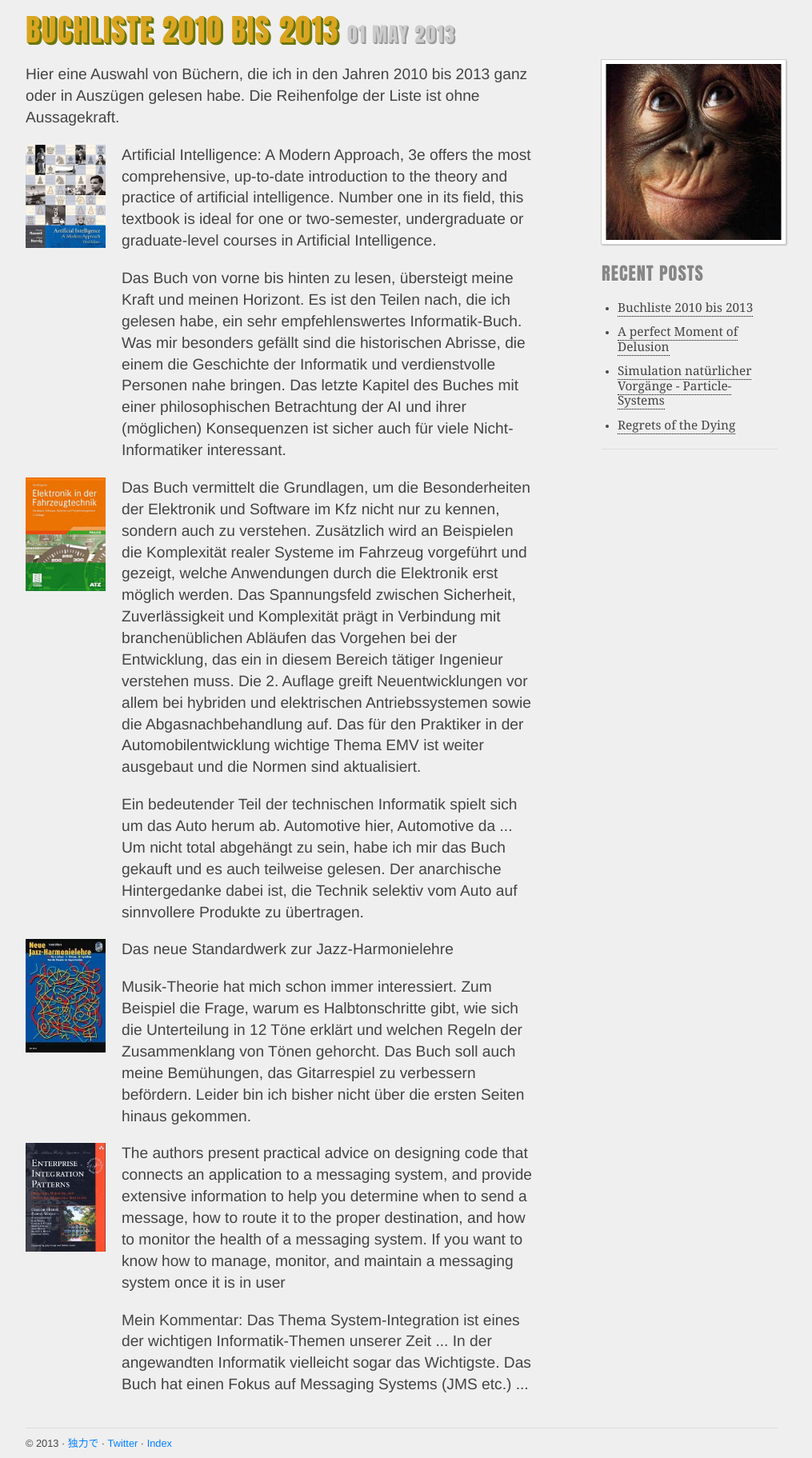
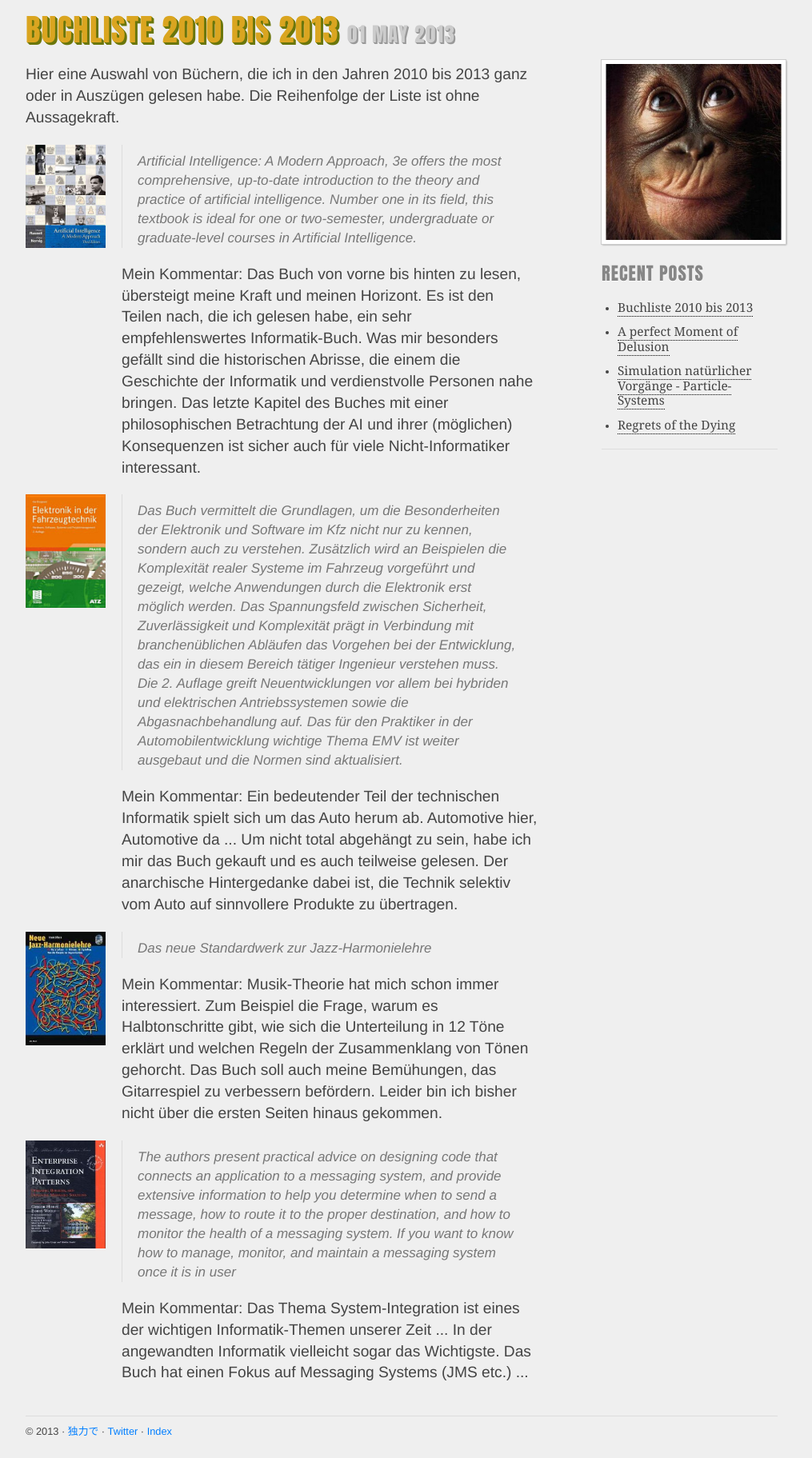
Before and after one commit to dokuryoku/dokuryoku.github.com, a Jekyll site: the page built from _posts/2013-05-01-Buchliste-I.html, in a window 1280 px wide. Shown: the whole page at 80% size, without its empty margins (128-1143 px from the left). Built offline with Jekyll 4.4.1, drawn with Linux system fonts in a browser that asks for light colours.

Commit message:
update posts

```diff
--- a/_posts/2013-05-01-Buchliste-I.html
+++ b/_posts/2013-05-01-Buchliste-I.html
@@ -8,12 +8,12 @@ title: "Buchliste 2010 bis 2013"
 gelesen habe. Die Reihenfolge der Liste ist ohne Aussagekraft.</p>
 
 <div class="two columns alpha"><img class="scale-with-grid" src="/images/book-9780136042594.jpg"/></div>
-<div class="nine columns omega"><p>Artificial Intelligence: A Modern Approach, 3e offers the most
+<div class="nine columns omega"><blockquote>Artificial Intelligence: A Modern Approach, 3e offers the most
 comprehensive, up-to-date introduction to the theory and practice of artificial intelligence.
 Number one in its field, this textbook is ideal for one or two-semester, undergraduate or
-graduate-level courses in Artificial Intelligence.</p>
+graduate-level courses in Artificial Intelligence.</blockquote>
 
-<p>Das Buch von vorne bis hinten zu lesen, übersteigt meine Kraft und meinen Horizont. Es ist
+<p>Mein Kommentar: Das Buch von vorne bis hinten zu lesen, übersteigt meine Kraft und meinen Horizont. Es ist
 den Teilen nach, die ich gelesen habe, ein sehr empfehlenswertes Informatik-Buch. Was mir besonders gefällt
 sind die historischen Abrisse, die einem die Geschichte der Informatik und verdienstvolle Personen
 nahe bringen. Das letzte Kapitel des Buches mit einer philosophischen Betrachtung der AI und
@@ -21,7 +21,7 @@ ihrer (möglichen) Konsequenzen ist sicher auch für viele Nicht-Informatiker in
 </div>
 
 <div class="two columns alpha"><img class="scale-with-grid" src="/images/book-9783834893376.jpg"/></div>
-<div class="nine columns omega"><p>Das Buch vermittelt die Grundlagen, um die Besonderheiten der
+<div class="nine columns omega"><blockquote>Das Buch vermittelt die Grundlagen, um die Besonderheiten der
 Elektronik und Software im Kfz nicht nur zu kennen, sondern auch zu verstehen. Zusätzlich wird
 an Beispielen die Komplexität realer Systeme im Fahrzeug vorgeführt und gezeigt, welche Anwendungen
 durch die Elektronik erst möglich werden. Das Spannungsfeld zwischen Sicherheit, Zuverlässigkeit
@@ -29,26 +29,26 @@ und Komplexität prägt in Verbindung mit branchenüblichen Abläufen das Vorgeh
 das ein in diesem Bereich tätiger Ingenieur verstehen muss. Die 2. Auflage greift Neuentwicklungen
 vor allem bei hybriden und elektrischen Antriebssystemen sowie die Abgasnachbehandlung auf. Das
 für den Praktiker in der Automobilentwicklung wichtige Thema EMV ist weiter ausgebaut und die
-Normen sind aktualisiert.</p>
+Normen sind aktualisiert.</blockquote>
 
-<p>Ein bedeutender Teil der technischen Informatik spielt sich um das Auto herum ab.
+<p>Mein Kommentar: Ein bedeutender Teil der technischen Informatik spielt sich um das Auto herum ab.
 Automotive hier, Automotive da ... Um nicht total abgehängt zu sein, habe ich mir das Buch
 gekauft und es auch teilweise gelesen. Der anarchische Hintergedanke dabei ist, die
 Technik selektiv vom Auto auf sinnvollere Produkte zu übertragen.</p>
 </div>
 
 <div class="two columns alpha"><img class="scale-with-grid" src="/images/book-99783795751241.jpg"/></div>
-<div class="nine columns omega"><p>Das neue Standardwerk zur Jazz-Harmonielehre</p>
-<p>Musik-Theorie hat mich schon immer interessiert. Zum Beispiel die Frage, warum es Halbtonschritte
+<div class="nine columns omega"><blockquote>Das neue Standardwerk zur Jazz-Harmonielehre</blockquote>
+<p>Mein Kommentar: Musik-Theorie hat mich schon immer interessiert. Zum Beispiel die Frage, warum es Halbtonschritte
 gibt, wie sich die Unterteilung in 12 Töne erklärt und welchen Regeln der Zusammenklang von Tönen
 gehorcht. Das Buch soll auch meine Bemühungen, das Gitarrespiel zu verbessern befördern.
 Leider bin ich bisher nicht über die ersten Seiten hinaus gekommen.</p></div>
 
 <div class="two columns alpha"><img class="scale-with-grid" src="/images/book-9780321200686.jpg"/></div>
-<div class="nine columns omega"><p>The authors present practical advice on designing code that connects
+<div class="nine columns omega"><blockquote>The authors present practical advice on designing code that connects
 an application to a messaging system, and provide extensive information to help you determine when to
 send a message, how to route it to the proper destination, and how to monitor the health of a messaging
-system. If you want to know how to manage, monitor, and maintain a messaging system once it is in user</p>
+system. If you want to know how to manage, monitor, and maintain a messaging system once it is in user</blockquote>
 <p>Mein Kommentar: Das Thema System-Integration ist eines der wichtigen Informatik-Themen unserer Zeit ... In der
 angewandten Informatik vielleicht sogar das Wichtigste. Das Buch hat einen Fokus auf Messaging Systems
 (JMS etc.) ...</p>
```
